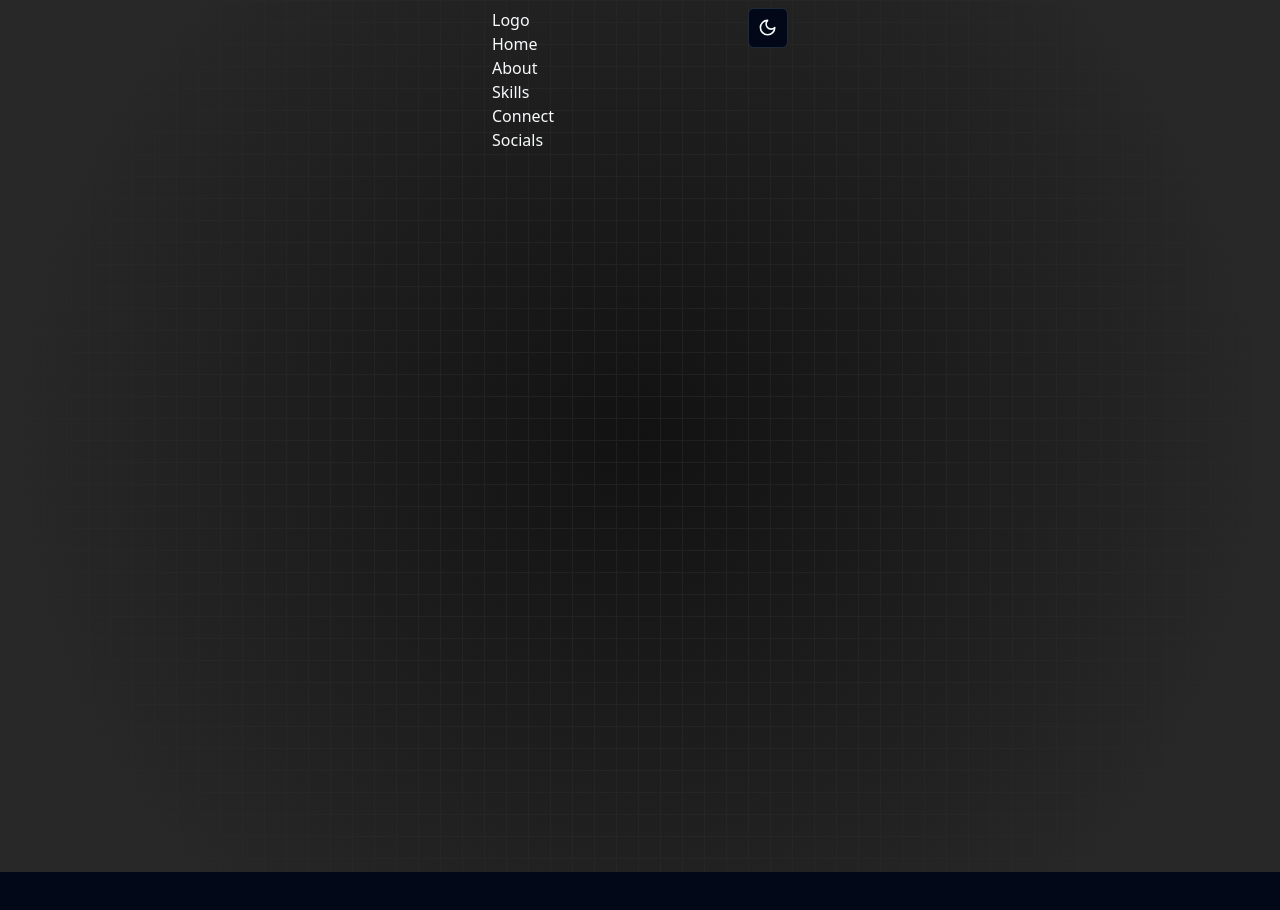
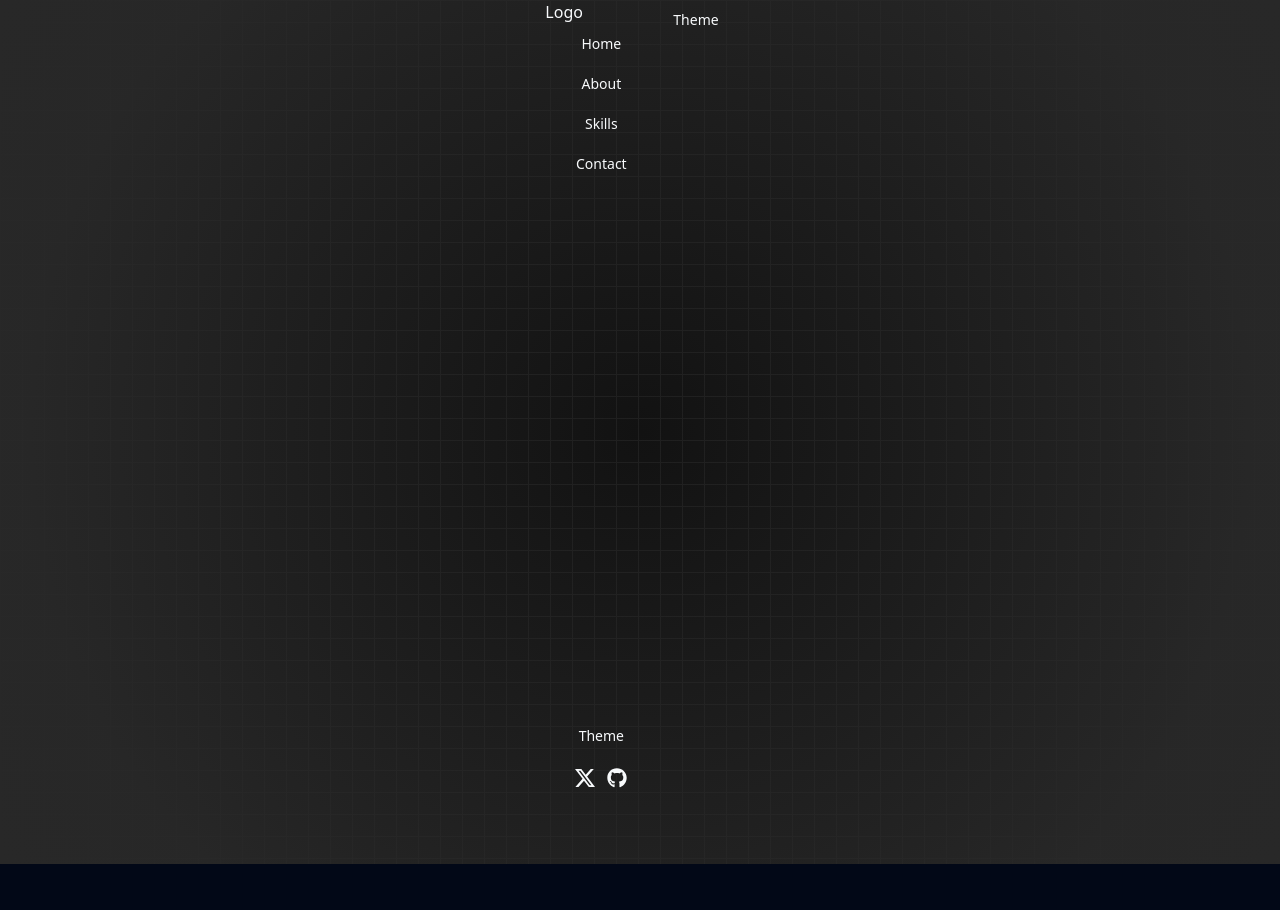
Before and after one commit to rushikeshg25/portfolio-624, a Next.js app: page / in a window 1280 px wide. Shown: the top 910 px of the page. Built offline with nearby package versions, Linux system fonts and the light colour scheme; a web font is replaced by a local one.

Commit message:
Sidebar Content

```diff
--- a/app/layout.tsx
+++ b/app/layout.tsx
@@ -38,7 +38,7 @@ export default function RootLayout({
           enableSystem
           disableTransitionOnChange
         >
-          <BackgroundContainer className='flex justify-center pt-2 w-full h-full'>
+          <BackgroundContainer className='flex justify-center  w-full h-full'>
             <div className='flex flex-row '>
               <div className='h-screen '>
                 <Sidebar className='sticky top-0' />
--- a/app/page.tsx
+++ b/app/page.tsx
@@ -2,7 +2,7 @@ import { ModeToggle } from "@/components/ui/ThemeToggleButton";
 
 const Home = () => {
   return (
-    <main className=''>
+    <main className='flex flex-col items-center  '>
       <ModeToggle />
     </main>
   );
--- a/components/Sidebar.tsx
+++ b/components/Sidebar.tsx
@@ -1,15 +1,23 @@
 "use client";
 import SidebarTabs from "@/lib/SidebarTabs";
 import { cn } from "@/lib/utils";
+import SidebarItem from "./ui/SidebarItem";
+import Socials from "./Socials";
+import { ModeToggle } from "./ui/ThemeToggleButton";
 
 const Sidebar = ({ className }: { className?: string }) => {
   return (
-    <div className={cn("flex flex-col w-64  ", className)}>
+    <div className={cn("flex flex-col w-28 h-full ", className)}>
       <div>Logo</div>
       {SidebarTabs.map((tab) => (
-        <div key={tab.name}>{tab.name}</div>
+        <SidebarItem key={tab.name} href={tab.href}>
+          {tab.name}
+        </SidebarItem>
       ))}
-      <div>Socials</div>
+      <div className='mt-auto'>
+        <ModeToggle />
+        <Socials />
+      </div>
     </div>
   );
 };
--- /dev/null
+++ b/components/Socials.tsx
@@ -0,0 +1,20 @@
+import { BsTwitterX } from "react-icons/bs";
+import { FaGithub } from "react-icons/fa";
+
+const Socials = () => {
+  return (
+    <div className='flex items-center justify-center'>
+      {" "}
+      <div className='grid sm:grid-cols-2 gap-3 p-3'>
+        <button>
+          <BsTwitterX size={20} />
+        </button>
+        <button>
+          <FaGithub size={20} />
+        </button>
+      </div>
+    </div>
+  );
+};
+
+export default Socials;
--- /dev/null
+++ b/components/icons/GithubIcon.tsx
@@ -0,0 +1,22 @@
+const GithubIcon = () => {
+  return (
+    <div className='size-20'>
+      <svg
+        width='15'
+        height='15'
+        viewBox='0 0 15 15'
+        fill='none'
+        xmlns='http://www.w3.org/2000/svg'
+      >
+        <path
+          d='M7.49933 0.25C3.49635 0.25 0.25 3.49593 0.25 7.50024C0.25 10.703 2.32715 13.4206 5.2081 14.3797C5.57084 14.446 5.70302 14.2222 5.70302 14.0299C5.70302 13.8576 5.69679 13.4019 5.69323 12.797C3.67661 13.235 3.25112 11.825 3.25112 11.825C2.92132 10.9874 2.44599 10.7644 2.44599 10.7644C1.78773 10.3149 2.49584 10.3238 2.49584 10.3238C3.22353 10.375 3.60629 11.0711 3.60629 11.0711C4.25298 12.1788 5.30335 11.8588 5.71638 11.6732C5.78225 11.205 5.96962 10.8854 6.17658 10.7043C4.56675 10.5209 2.87415 9.89918 2.87415 7.12104C2.87415 6.32925 3.15677 5.68257 3.62053 5.17563C3.54576 4.99226 3.29697 4.25521 3.69174 3.25691C3.69174 3.25691 4.30015 3.06196 5.68522 3.99973C6.26337 3.83906 6.8838 3.75895 7.50022 3.75583C8.1162 3.75895 8.73619 3.83906 9.31523 3.99973C10.6994 3.06196 11.3069 3.25691 11.3069 3.25691C11.7026 4.25521 11.4538 4.99226 11.3795 5.17563C11.8441 5.68257 12.1245 6.32925 12.1245 7.12104C12.1245 9.9063 10.4292 10.5192 8.81452 10.6985C9.07444 10.9224 9.30633 11.3648 9.30633 12.0413C9.30633 13.0102 9.29742 13.7922 9.29742 14.0299C9.29742 14.2239 9.42828 14.4496 9.79591 14.3788C12.6746 13.4179 14.75 10.7025 14.75 7.50024C14.75 3.49593 11.5036 0.25 7.49933 0.25Z'
+          fill='currentColor'
+          fill-rule='evenodd'
+          clip-rule='evenodd'
+        ></path>
+      </svg>
+    </div>
+  );
+};
+
+export default GithubIcon;
--- /dev/null
+++ b/components/icons/Xicon.tsx
@@ -0,0 +1,13 @@
+import React from "react";
+
+const Xicon = () => {
+  return (
+    <div className='size-10'>
+      <svg xmlns='http://www.w3.org/2000/svg' viewBox='0 0 512 512'>
+        <path d='M389.2 48h70.6L305.6 224.2 487 464H345L233.7 318.6 106.5 464H35.8L200.7 275.5 26.8 48H172.4L272.9 180.9 389.2 48zM364.4 421.8h39.1L151.1 88h-42L364.4 421.8z' />
+      </svg>
+    </div>
+  );
+};
+
+export default Xicon;
--- /dev/null
+++ b/components/ui/SidebarItem.tsx
@@ -0,0 +1,20 @@
+"use client";
+import { Button } from "./button";
+import { useRouter } from "next/navigation";
+
+interface SidebarItemProps {
+  children: string;
+  key: string;
+  href: string;
+}
+
+const SidebarItem = ({ children, key, href }: SidebarItemProps) => {
+  const router = useRouter();
+  return (
+    <Button variant={"link"} className='' onClick={() => router.push(href)}>
+      {children}
+    </Button>
+  );
+};
+
+export default SidebarItem;
--- a/components/ui/ThemeToggleButton.tsx
+++ b/components/ui/ThemeToggleButton.tsx
@@ -18,13 +18,11 @@ export function ModeToggle() {
   return (
     <DropdownMenu>
       <DropdownMenuTrigger asChild>
-        <Button variant='outline' size='icon'>
-          <Sun className='h-[1.2rem] w-[1.2rem] rotate-0 scale-100 transition-all dark:-rotate-90 dark:scale-0' />
-          <Moon className='absolute h-[1.2rem] w-[1.2rem] rotate-90 scale-0 transition-all dark:rotate-0 dark:scale-100' />
-          <span className='sr-only'>Toggle theme</span>
+        <Button variant='ghost' className='w-full'>
+          Theme
         </Button>
       </DropdownMenuTrigger>
-      <DropdownMenuContent align='end'>
+      <DropdownMenuContent align='center'>
         <DropdownMenuItem onClick={() => setTheme("light")}>
           Light
         </DropdownMenuItem>
--- a/components/ui/aurora-background.tsx
+++ /dev/null
@@ -1,54 +0,0 @@
-"use client";
-import { cn } from "@/lib/utils";
-import React, { ReactNode } from "react";
-
-interface AuroraBackgroundProps extends React.HTMLProps<HTMLDivElement> {
-  children: ReactNode;
-  showRadialGradient?: boolean;
-}
-
-export const AuroraBackground = ({
-  className,
-  children,
-  showRadialGradient = true,
-  ...props
-}: AuroraBackgroundProps) => {
-  return (
-    <main>
-      <div
-        className={cn(
-          "relative flex flex-col  h-[100vh] items-center justify-center bg-zinc-50 dark:bg-zinc-900  text-slate-950 transition-bg",
-          className
-        )}
-        {...props}
-      >
-        <div className='absolute inset-0 overflow-hidden'>
-          <div
-            //   I'm sorry but this is what peak developer performance looks like // trigger warning
-            className={cn(
-              `
-            [--white-gradient:repeating-linear-gradient(100deg,var(--white)_0%,var(--white)_7%,var(--transparent)_10%,var(--transparent)_12%,var(--white)_16%)]
-            [--dark-gradient:repeating-linear-gradient(100deg,var(--black)_0%,var(--black)_7%,var(--transparent)_10%,var(--transparent)_12%,var(--black)_16%)]
-            [--aurora:repeating-linear-gradient(100deg,var(--blue-500)_10%,var(--indigo-300)_15%,var(--blue-300)_20%,var(--violet-200)_25%,var(--blue-400)_30%)]
-            [background-image:var(--white-gradient),var(--aurora)]
-            dark:[background-image:var(--dark-gradient),var(--aurora)]
-            [background-size:300%,_200%]
-            [background-position:50%_50%,50%_50%]
-            filter blur-[10px] invert dark:invert-0
-            after:content-[""] after:absolute after:inset-0 after:[background-image:var(--white-gradient),var(--aurora)]
-            after:dark:[background-image:var(--dark-gradient),var(--aurora)]
-            after:[background-size:200%,_100%]
-            after:animate-aurora after:[background-attachment:fixed] after:mix-blend-difference
-            pointer-events-none
-            absolute -inset-[10px] opacity-50 will-change-transform`,
-
-              showRadialGradient &&
-                `[mask-image:radial-gradient(ellipse_at_100%_0%,black_10%,var(--transparent)_70%)]`
-            )}
-          ></div>
-        </div>
-        {children}
-      </div>
-    </main>
-  );
-};
--- a/lib/SidebarTabs.ts
+++ b/lib/SidebarTabs.ts
@@ -17,8 +17,8 @@ const SidebarTabs = [
   //   },
 
   {
-    name: "Connect",
-    href: "/connect",
+    name: "Contact",
+    href: "/contact",
   },
 ];
 
--- a/package.json
+++ b/package.json
@@ -20,6 +20,7 @@
     "next-themes": "^0.3.0",
     "react": "^18",
     "react-dom": "^18",
+    "react-icons": "^5.2.1",
     "tailwind-merge": "^2.3.0",
     "tailwindcss-animate": "^1.0.7"
   },
```
Also changed, not shown: public/x-twitter.svg (added), 1 other file (tests, documents, lock files or other folders).
